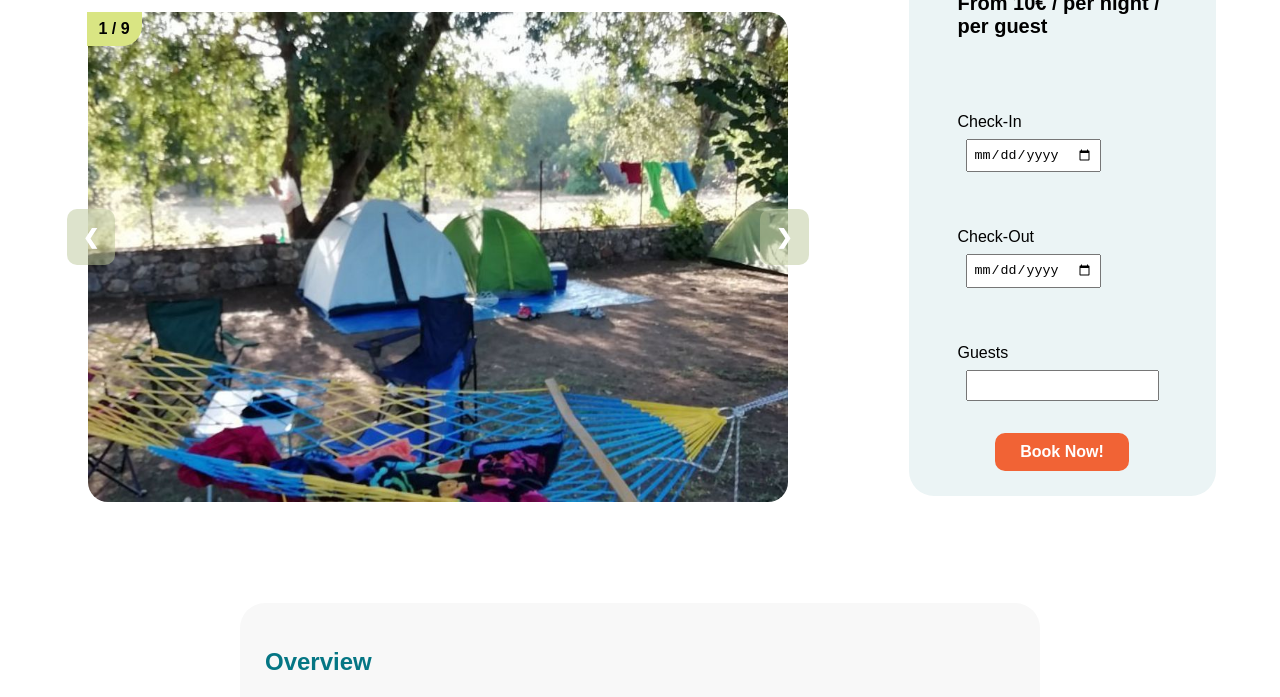
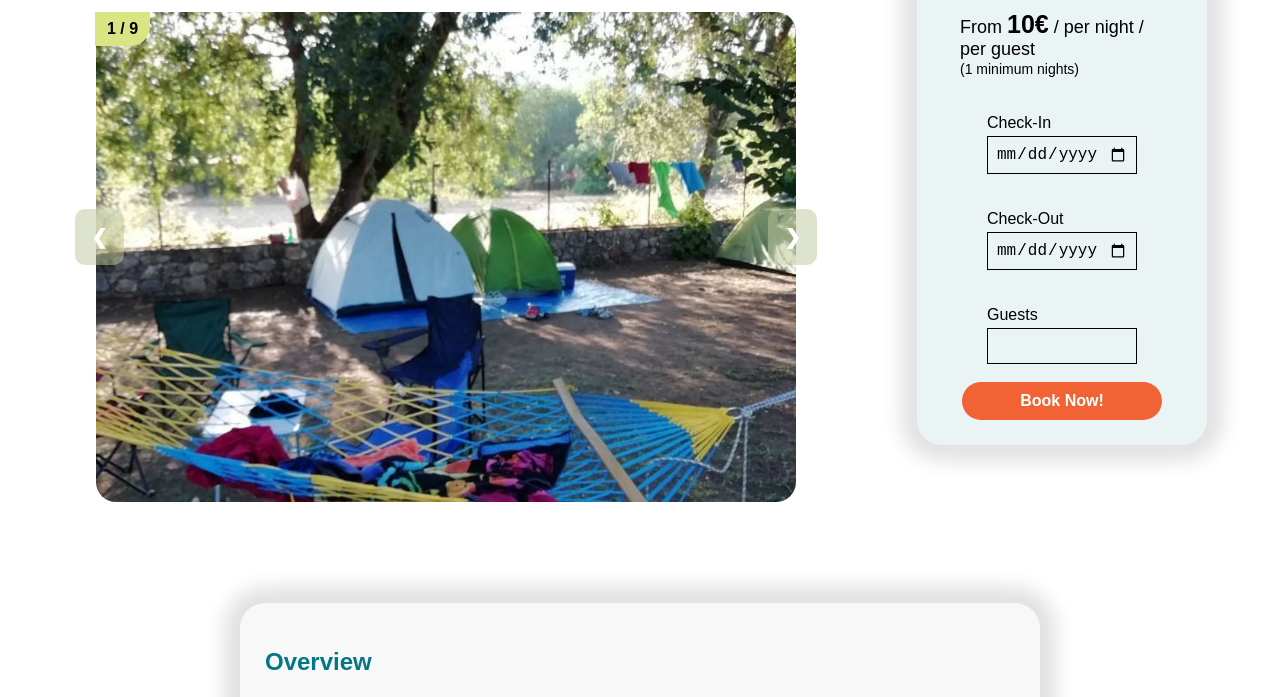
Before and after one commit to fatihyd/go-camping, a plain HTML site: page index.html in a window 1280 px wide. Shown: the part 242-939 px from the top of the page. Drawn offline with Linux system fonts and the light colour scheme.

Commit message:
brushed up the booking part

```diff
--- a/index.html
+++ b/index.html
@@ -79,7 +79,8 @@
             <div class="right-side">
                 <div id="book">
                     <div id="book-info">
-                        <h4>From 10€ / per night / per guest</h4>
+                        <h4>From <span style="font-size:25px; font-weight:bold;">10€</span> / per night / per guest</h4>
+                        <span style="font-size: 14px;">(1 minimum nights)</span>
                     </div>
                     <div id="check-in-date">
                         <label for="start-date">Check-In</label>
--- a/style.css
+++ b/style.css
@@ -126,23 +126,44 @@ main div {
 }
 
 #book h4 {
-    font-size: 20px;
+    font-size: 18px;
+    margin: 0;
+    font-weight: normal;
+}
+
+#book div {
+    margin: 12px;
+    padding: 6px;
 }
 
 #book input {
-    margin: 8px;
-    padding: 6px;
+    appearance: none;
+    box-sizing: border-box;
+    border: 1px solid black;
+    background: transparent;
+    font-size: 1rem;
+    padding: 8px;
+    width: 150px;
 }
 
+#book label,
+#book input {
+    display: block;
+}
+
+#book label {
+    margin-bottom: 4px;
+}
 
 #book button {
     border: 0;
-    border-radius: 10px;
+    border-radius: 50px;
     background-color: rgba(241, 99, 53, 255);
     color: white;
     font-weight: bold;
     font-size: 16px;
     padding: 10px 25px;
+    width: 200px;
 }
 
 #book button:hover {
@@ -158,6 +179,7 @@ main div {
     border-radius: 25px;
     padding: 25px;
     margin: 25px;
+    box-shadow: 0 0 20px 16px #0000001f;
 }
 
 #overview h2,
```
